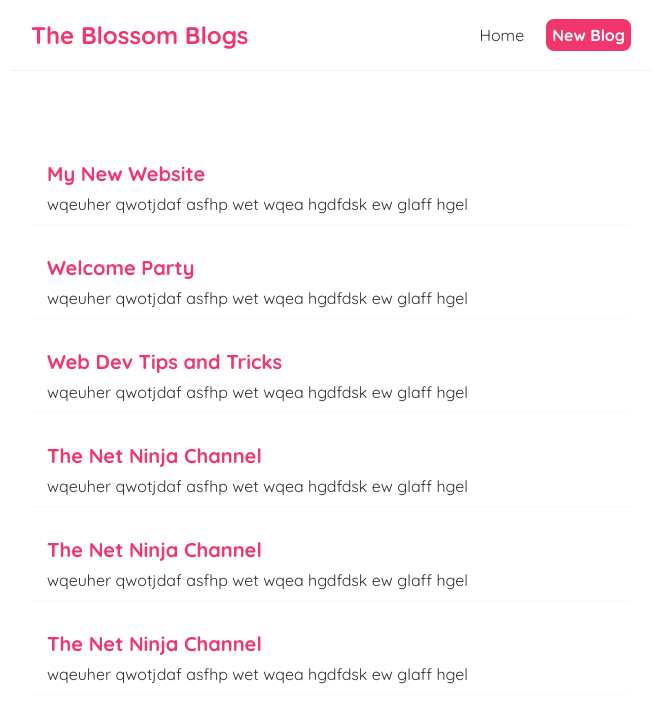
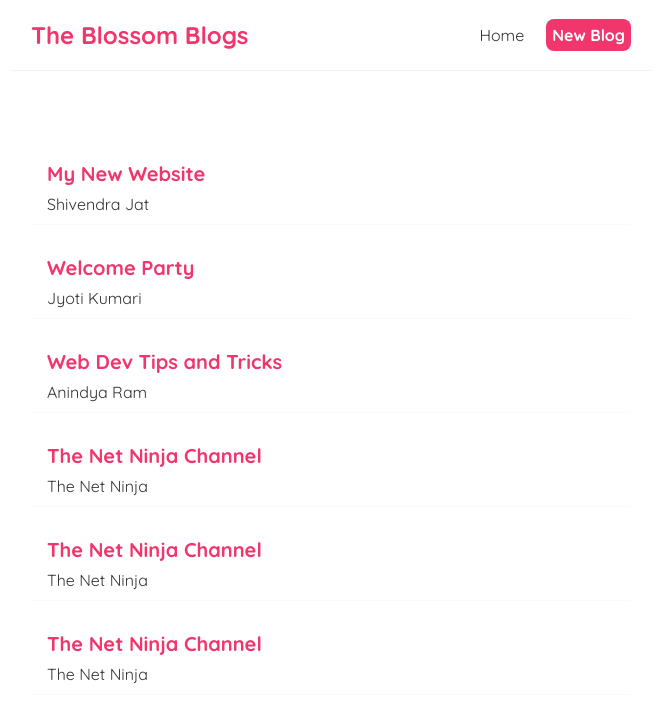
Before and after one commit to shivendra8004/HelloReact, a React (Create React App) app: page / in a window 1280 px wide. Shown: the top 722 px of the page, without its empty margins (309-971 px from the left). Built offline with nearby package versions, Linux system fonts and the light colour scheme.

Commit message:
Changing the blog div according to requirement

```diff
--- a/src/components/Home.js
+++ b/src/components/Home.js
@@ -4,46 +4,46 @@ const Home = () => {
     {
       title: "My New Website",
       body: " wqeuher qwotjdaf asfhp wet wqea hgdfdsk ew glaff hgel  ",
-      auther: "Shivendra Jat",
+      author: "Shivendra Jat",
       id: 1,
     },
     {
       title: "Welcome Party ",
       body: " wqeuher qwotjdaf asfhp wet wqea hgdfdsk ew glaff hgel  ",
-      auther: "Jyoti Kumari",
+      author: "Jyoti Kumari",
       id: 2,
     },
     {
       title: "Web Dev Tips and Tricks",
       body: " wqeuher qwotjdaf asfhp wet wqea hgdfdsk ew glaff hgel  ",
-      auther: "Anindya Ram",
+      author: "Anindya Ram",
       id: 3,
     },
     {
       title: "The Net Ninja Channel",
       body: " wqeuher qwotjdaf asfhp wet wqea hgdfdsk ew glaff hgel  ",
-      auther: "The Net Ninja",
+      author: "The Net Ninja",
       id: 4,
     },
     {
       title: "The Net Ninja Channel",
       body: " wqeuher qwotjdaf asfhp wet wqea hgdfdsk ew glaff hgel  ",
-      auther: "The Net Ninja",
+      author: "The Net Ninja",
       id: 5,
     },
     {
       title: "The Net Ninja Channel",
       body: " wqeuher qwotjdaf asfhp wet wqea hgdfdsk ew glaff hgel  ",
-      auther: "The Net Ninja",
+      author: "The Net Ninja",
       id: 6,
     },
   ]);
   return (
     <div className="home">
-      {blogs.map((blogs) => (
-        <div className="blog-preview" key={blogs.id}>
-          <h2>{blogs.title}</h2>
-          <p>{blogs.body} </p>
+      {blogs.map((blog) => (
+        <div className="blog-preview" key={blog.id}>
+          <h2>{blog.title}</h2>
+          <p>{blog.author} </p>
         </div>
       ))}
     </div>
```
